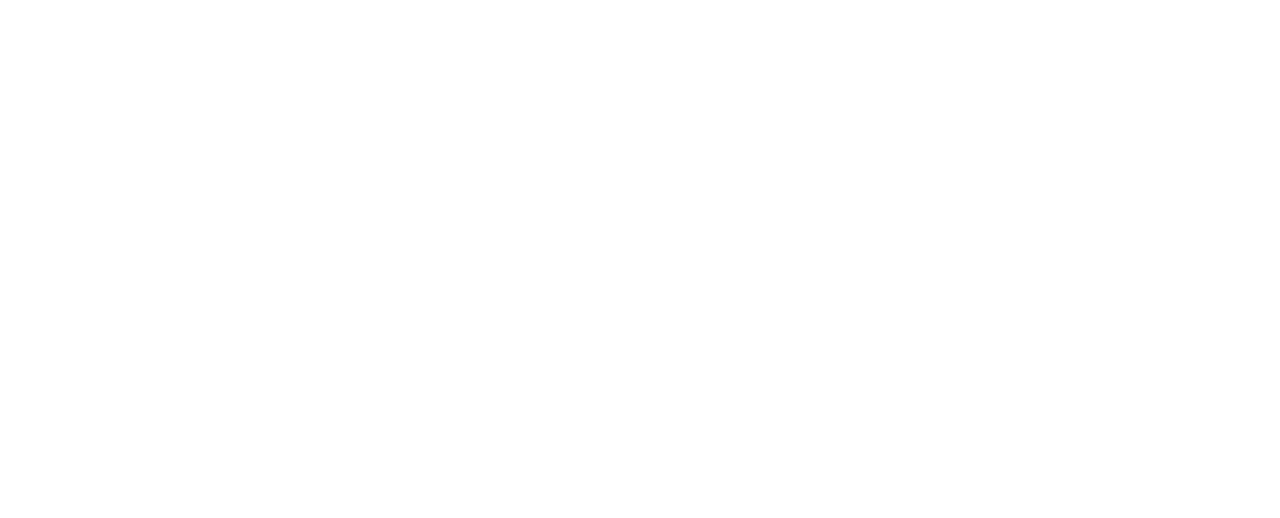
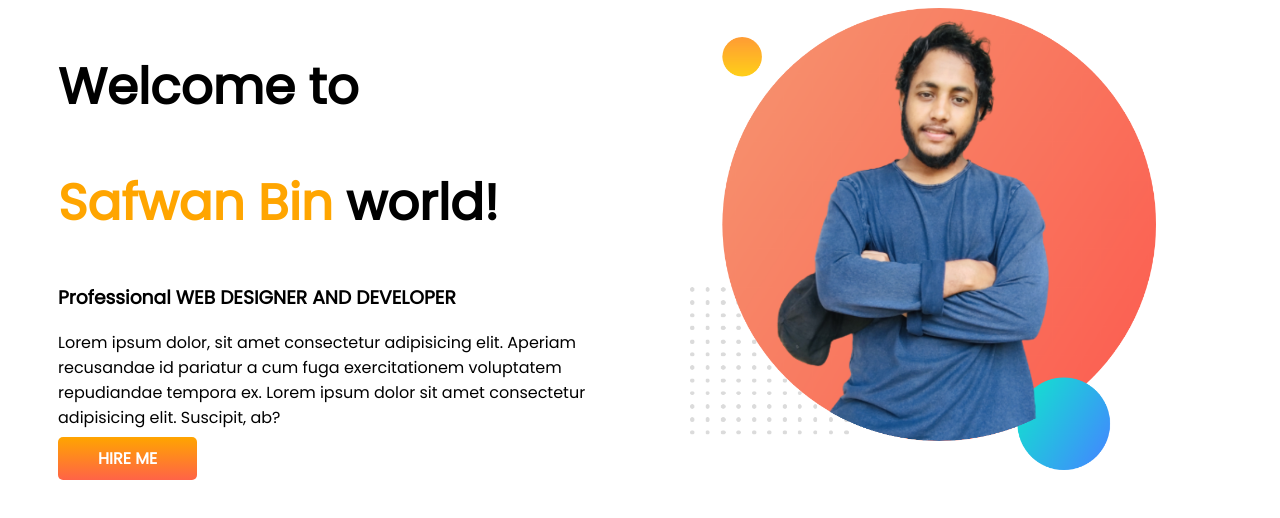
Before and after one commit to safwanbin2/developer-portfolio, a plain HTML site: page index.html in a window 1280 px wide. Drawn offline with Linux system fonts and the light colour scheme.

Commit message:
first section done

```diff
--- a/index.html
+++ b/index.html
@@ -5,9 +5,23 @@
     <meta http-equiv="X-UA-Compatible" content="IE=edge">
     <meta name="viewport" content="width=device-width, initial-scale=1.0">
     <title>Safwan portfolio</title>
+    <link rel="preconnect" href="https://fonts.googleapis.com">
+    <link rel="preconnect" href="https://fonts.gstatic.com" crossorigin>
+    <link href="https://fonts.googleapis.com/css2?family=Poppins&display=swap" rel="stylesheet">
     <link rel="stylesheet" href="style.css">
 </head>
 <body>
-
+    <section>
+        <div class="half-width">
+            <h1>Welcome to</h1>
+            <h1><span class="orange-text">Safwan Bin</span> world!</h1>
+            <h3>Professional WEB DESIGNER AND DEVELOPER</h3>
+            <p>Lorem ipsum dolor, sit amet consectetur adipisicing elit. Aperiam recusandae id pariatur a cum fuga exercitationem voluptatem repudiandae tempora ex. Lorem ipsum dolor sit amet consectetur adipisicing elit. Suscipit, ab?</p>
+            <a href="https://www.linkedin.com/in/safwan-bin-ridwan-1a3bba216/" class="orange-button">HIRE ME</a>
+        </div>
+        <div class="half-width">
+            <img src="images/safwan-pic-with-bg.png" alt="world famous web developer Safwan">
+        </div>
+    </section>
 </body>
 </html>
--- a/style.css
+++ b/style.css
@@ -0,0 +1,27 @@
+body{
+    font-family: 'Poppins', sans-serif;
+}
+h1{
+    font-size: 50px;
+}
+.orange-text{
+    color: orange;
+}
+.orange-button{
+    background-image: linear-gradient(orange, tomato);
+    color: white;
+    padding: 10px 40px;
+    text-decoration: none;
+    border-radius: 5px;
+    font-weight: 700;
+}
+section{
+    display: flex;
+}
+.half-width{
+    width: 50%;
+    padding-left: 50px;
+}
+.half-width img{
+    width: 80%;
+}
```
